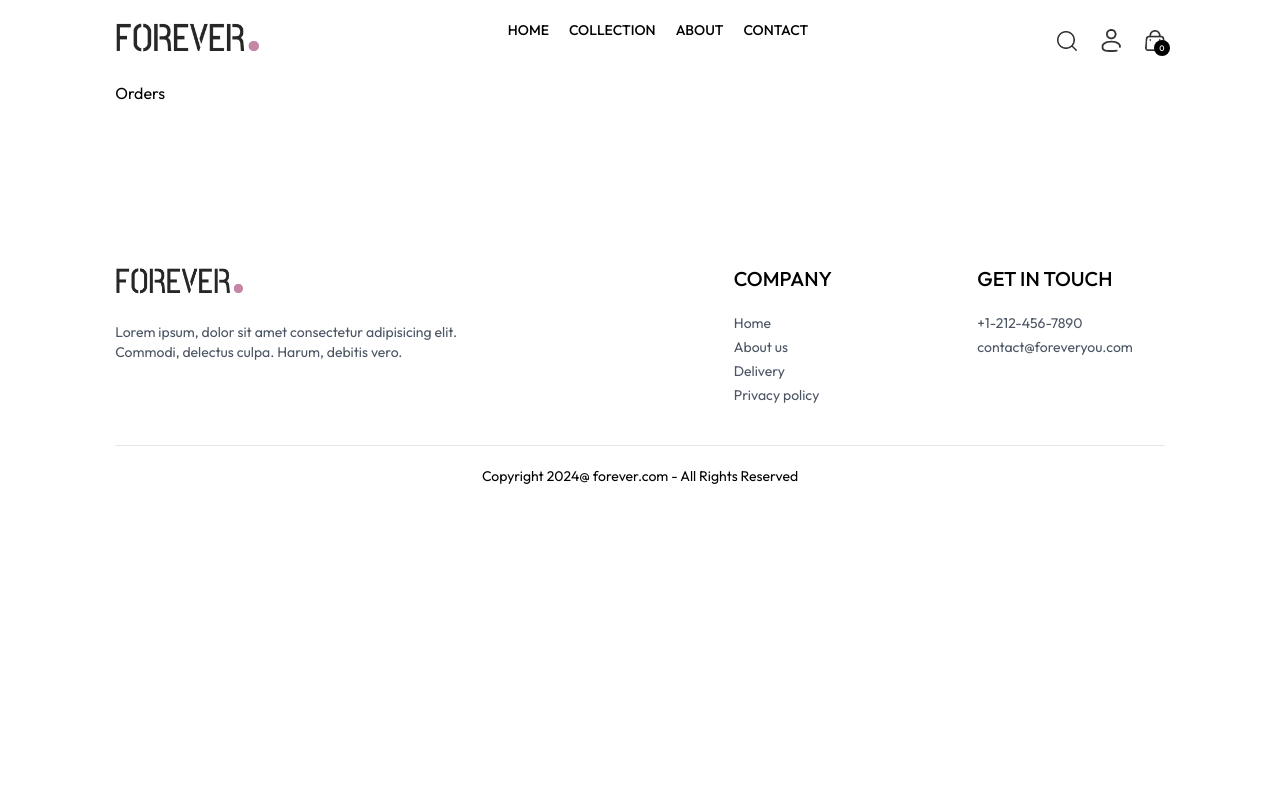
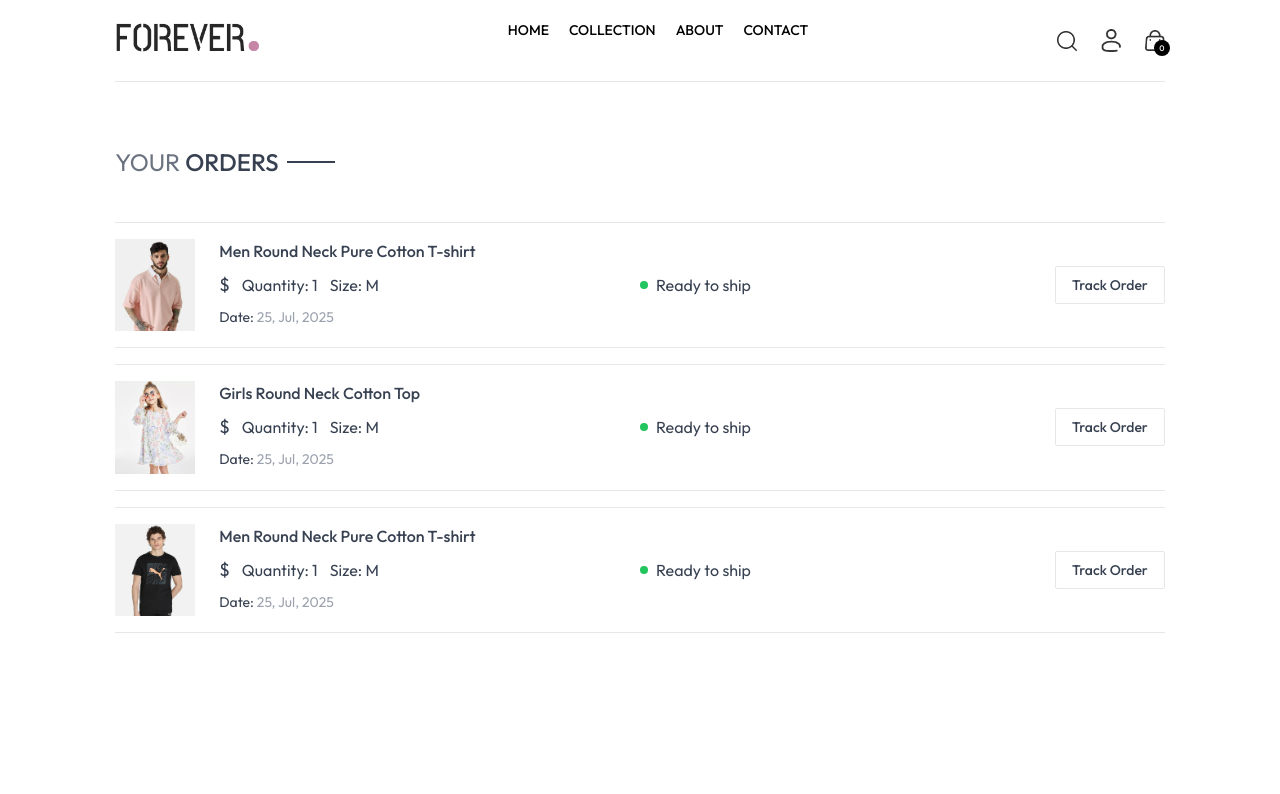
Before and after one commit to 5urafel/ECOMMERCE-APP, a React (Vite) app in the folder frontend/: page /orders in a window 1280 px wide. Shown: the top 794 px of the page. Built offline with nearby package versions, Linux system fonts and the light colour scheme.

Commit message:
feat(orders): add tracking orders status

```diff
--- a/frontend/src/pages/Orders.jsx
+++ b/frontend/src/pages/Orders.jsx
@@ -1,7 +1,51 @@
-import React from "react";
+import React, { useContext } from "react";
+import { ShopContext } from "../context/ShopContext";
+import Title from "../components/Title";
 
 const Orders = () => {
-  return <div>Orders</div>;
+  const { products, currency } = useContext(ShopContext);
+
+  return (
+    <div className="border-t pt-16">
+      <div className="text-2xl">
+        <Title text1={"YOUR"} text2={"ORDERS"} />
+      </div>
+      <div className="flex flex-col gap-4 mt-8">
+        {products.slice(1, 4).map((item) => (
+          <div
+            key={item._id}
+            className="py-4 border-t border-b text-gray-700 flex flex-col md:flex-row md:items-center md:justify-between gap-4"
+          >
+            <div className="flex items-start gap-6 text-sm">
+              <img className="w-16 sm:w-20" src={item.image[0]} alt="" />
+              <div>
+                <p className="sm:text-base font-medium">{item.name}</p>
+                <div className="flex items-center gap-3 mt-2 text-base text-gray-700">
+                  <p className="text-lg">
+                    {currency} {item.ptice}
+                  </p>
+                  <p>Quantity: 1</p>
+                  <p>Size: M</p>
+                </div>
+                <p className="mt-2">
+                  Date: <span className="text-gray-400">25, Jul, 2025</span>
+                </p>
+              </div>
+            </div>
+            <div className="md:w-1/2 flex justify-between">
+              <div className="flex items-center gap-2">
+                <p className="min-w-2 h-2 rounded-full bg-green-500"></p>
+                <p className="text-sm md:text-base"> Ready to ship</p>
+              </div>
+              <button className="border px-4 py-2 text-sm font-medium rounded-sm">
+                Track Order
+              </button>
+            </div>
+          </div>
+        ))}
+      </div>
+    </div>
+  );
 };
 
 export default Orders;
```
